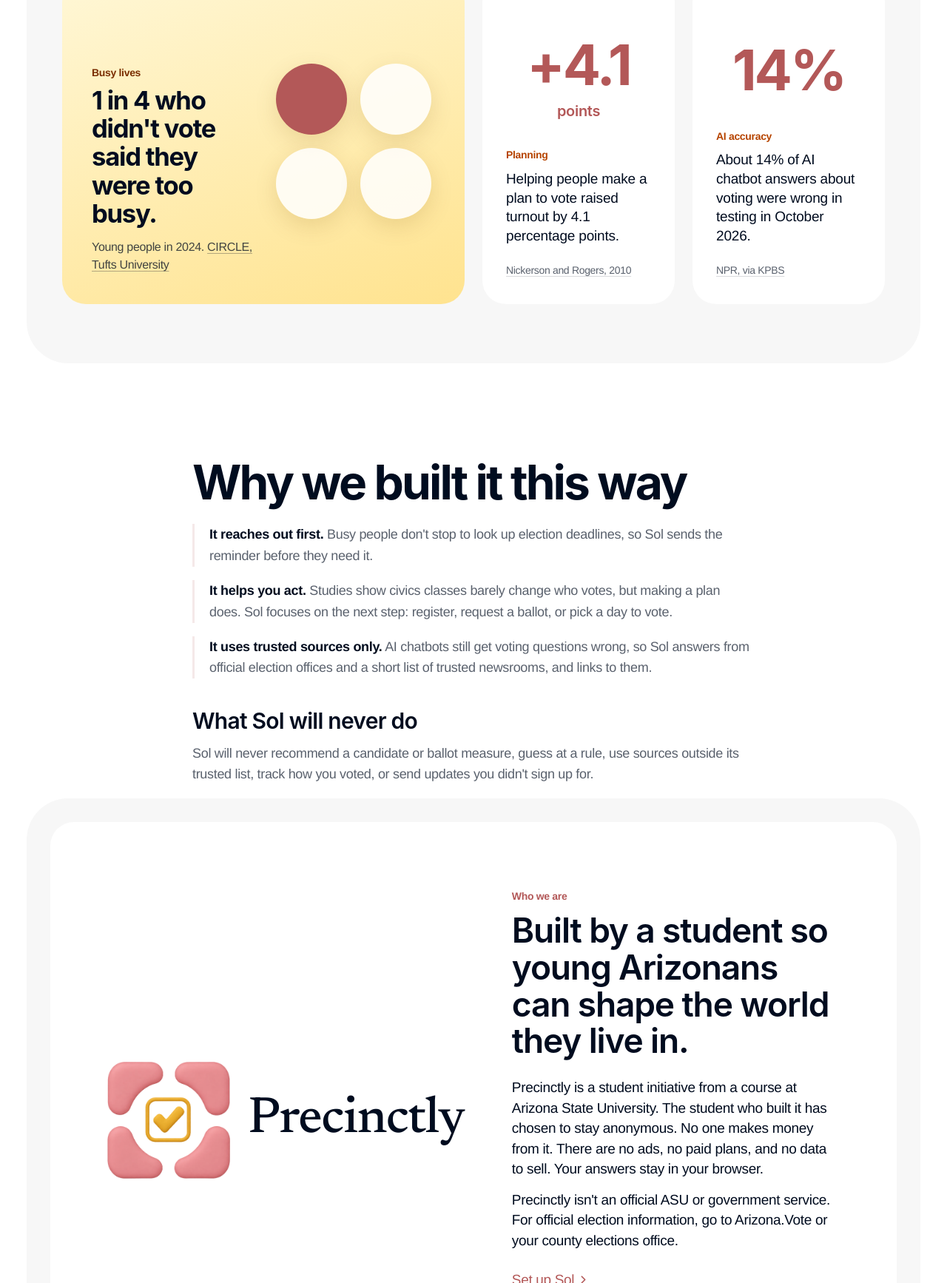
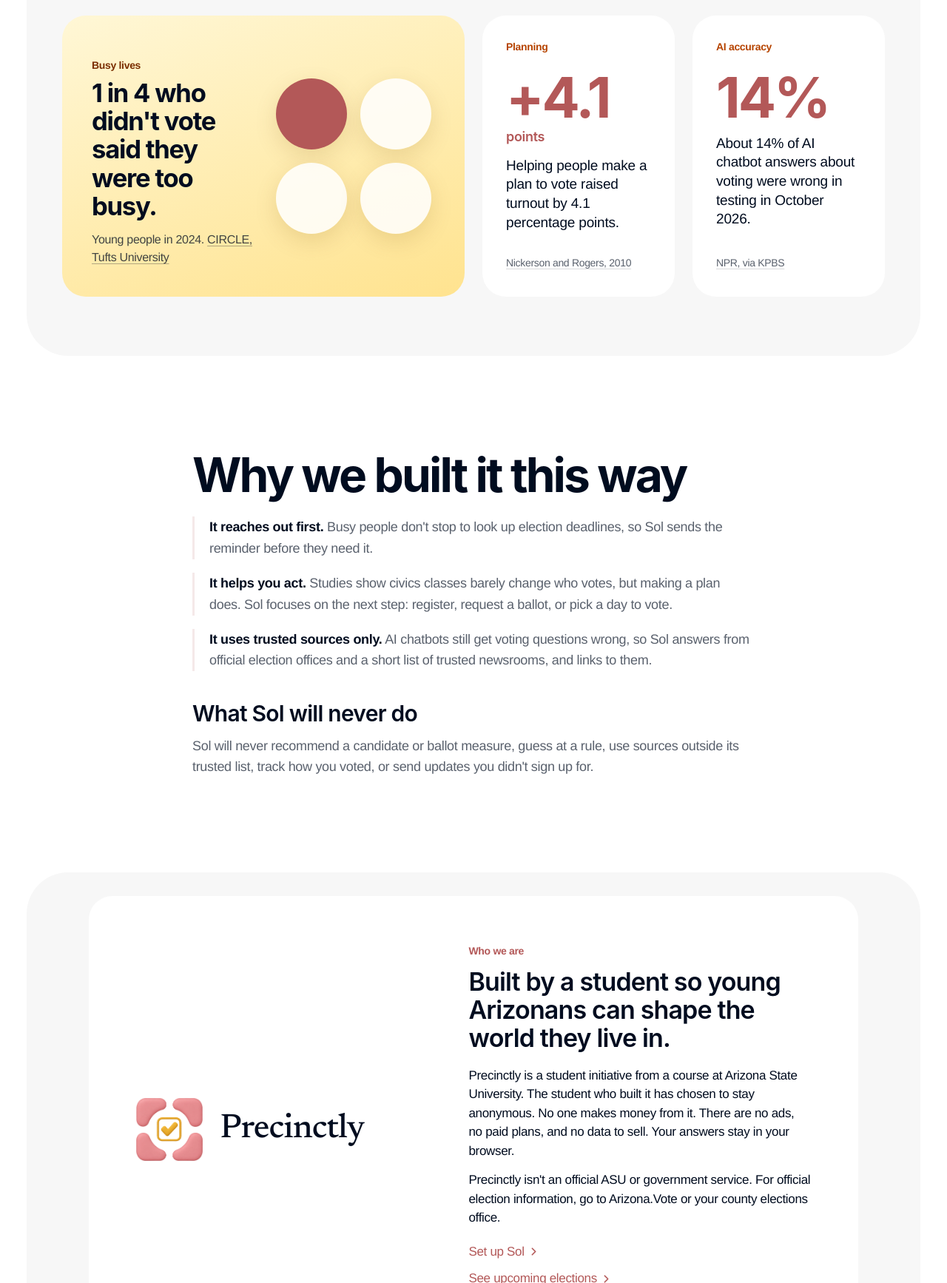
Before and after one commit to thatgulleylife/local-ballot-buddy, a plain HTML site: page docs/about.html in a window 1280 px wide. Shown: the part 2173-3907 px from the top of the page at 74% size. Drawn offline with Linux system fonts and the light colour scheme.

Commit message:
Even out About page spacing, restack stat cards, and shrink the Who we are card
Co-Authored-By: Claude Opus 5.5 <noreply@anthropic.com>

```diff
--- a/docs/about.html
+++ b/docs/about.html
@@ -52,14 +52,14 @@
     </div>
     <div class="stat-grid">
       <figure class="sc">
-        <div class="sc-visual" aria-hidden="true"><span class="sc-num">23%</span></div>
         <p class="sc-eyebrow">Registration</p>
+        <div class="sc-visual"><span class="sc-num">23%</span></div>
         <p class="sc-title">of unregistered young people missed the deadline or didn't know how to register.</p>
         <figcaption><a class="sc-src" href="https://circle.tufts.edu/latest-research/barriers-and-hardships-why-some-youth-didnt-vote-2024" target="_blank" rel="noopener">CIRCLE, Tufts University</a></figcaption>
       </figure>
       <figure class="sc">
-        <div class="sc-visual" aria-hidden="true"><span class="sc-num">60%</span></div>
         <p class="sc-eyebrow">News</p>
+        <div class="sc-visual"><span class="sc-num">60%</span></div>
         <p class="sc-title">of 18 to 24 year olds worry about what's real and what's fake online.</p>
         <figcaption><a class="sc-src" href="https://reutersinstitute.politics.ox.ac.uk/sites/default/files/2026-03/Young_people_and_the_news.pdf" target="_blank" rel="noopener">Reuters Institute, 2026</a></figcaption>
       </figure>
@@ -83,14 +83,14 @@
         </div>
       </figure>
       <figure class="sc">
-        <div class="sc-visual" aria-hidden="true"><span class="sc-num">+4.1</span><span class="sc-unit">points</span></div>
         <p class="sc-eyebrow">Planning</p>
+        <div class="sc-visual"><span class="sc-num">+4.1</span><span class="sc-unit">points</span></div>
         <p class="sc-title">Helping people make a plan to vote raised turnout by 4.1 percentage points.</p>
         <figcaption><a class="sc-src" href="https://toddrogers.scholars.harvard.edu/publications/do-you-have-voting-plan-implementation-intentions-voter-turnout-and-organic" target="_blank" rel="noopener">Nickerson and Rogers, 2010</a></figcaption>
       </figure>
       <figure class="sc">
-        <div class="sc-visual" aria-hidden="true"><span class="sc-num">14%</span></div>
         <p class="sc-eyebrow">AI accuracy</p>
+        <div class="sc-visual"><span class="sc-num">14%</span></div>
         <p class="sc-title">About 14% of AI chatbot answers about voting were wrong in testing in October 2026.</p>
         <figcaption><a class="sc-src" href="https://www.kpbs.org/news/science-technology/2026/11/02/ai-chatbots-are-becoming-political-advisers-their-answers-can-mislead-voters" target="_blank" rel="noopener">NPR, via KPBS</a></figcaption>
       </figure>
--- a/docs/styles.css
+++ b/docs/styles.css
@@ -652,14 +652,14 @@ body.has-countdown { padding-bottom: 96px; }
 .cal-link { color: #0a64d8; font-weight: 500; }
 
 /* About page: research stats as a bento card grid */
+.stat-band, .who-band { margin-top: var(--section); }
 .stat-band { background: var(--surface); border-radius: var(--r-xl); padding: 80px clamp(16px, 4vw, 48px); max-width: var(--container); margin-left: auto; margin-right: auto; }
 .stat-grid { display: grid; grid-template-columns: repeat(4, minmax(0, 1fr)); gap: 24px; }
-.sc { margin: 0; background: var(--bg); border-radius: var(--r-l); padding: 32px 32px 34px; display: flex; flex-direction: column; min-height: 440px; }
-.sc-visual { flex: 1; display: flex; align-items: baseline; justify-content: center; gap: 6px; padding: 40px 0 28px; }
-.sc-visual { align-items: center; flex-direction: column; justify-content: center; }
+.sc { margin: 0; background: var(--bg); border-radius: var(--r-l); padding: 32px 32px 34px; display: flex; flex-direction: column; min-height: 380px; }
+.sc-visual { display: flex; flex-direction: column; align-items: flex-start; gap: 2px; margin: 18px 0 12px; }
 .sc-num { font-family: var(--font-display); font-weight: 700; letter-spacing: -0.04em; font-size: clamp(56px, 6vw, 76px); line-height: 1; color: var(--navy); }
-.sc-unit { font-family: var(--font-display); font-weight: 600; font-size: 20px; color: var(--navy); margin-top: 4px; }
-.sc-eyebrow { margin: 0 0 8px; font-size: var(--body-s); font-weight: 600; color: #b64400; }
+.sc-unit { font-family: var(--font-display); font-weight: 600; font-size: 18px; color: var(--navy); }
+.sc-eyebrow { margin: 0; font-size: var(--body-s); font-weight: 600; color: #b64400; }
 .sc-title { margin: 0 0 24px; font-size: 19px; line-height: 1.35; font-weight: 500; color: var(--ink); letter-spacing: -0.01em; }
 .sc figcaption { margin-top: auto; font-size: var(--body-s); }
 .sc-src { color: var(--ink-2); text-decoration: underline; text-underline-offset: 3px; text-decoration-color: var(--ink-4); }
@@ -667,7 +667,7 @@ body.has-countdown { padding-bottom: 96px; }
 
 .sc-feature { grid-column: span 2; display: grid; grid-template-columns: 1fr 1fr; gap: 24px; padding: 40px; color: #000c1f; }
 .sc-feature .sc-copy { align-self: end; }
-.sc-feature .sc-eyebrow { color: #7a2e00; }
+.sc-feature .sc-eyebrow { color: #7a2e00; margin-bottom: 8px; }
 .sc-big { font-family: var(--font-display); font-weight: 700; letter-spacing: -0.035em; font-size: clamp(28px, 2.7vw, 35px); line-height: 1.1; margin: 0 0 14px; color: #000c1f; }
 .sc-sub { margin: 0; font-size: var(--body-m); color: rgba(0, 12, 31, 0.75); }
 .sc-feature .sc-src { color: rgba(0, 12, 31, 0.75); text-decoration-color: rgba(0, 12, 31, 0.3); }
@@ -698,7 +698,6 @@ body.has-countdown { padding-bottom: 96px; }
   .stat-band { border-radius: var(--r-l); padding: 56px 16px; }
   .stat-grid { grid-template-columns: 1fr; gap: 16px; }
   .sc { min-height: 0; padding: 28px; }
-  .sc-visual { padding: 20px 0 24px; }
   .sc-feature { grid-column: auto; grid-template-columns: 1fr; padding: 28px; }
   .sc-feature .sc-copy, .sc-yellow .sc-dots, .sc-bars { grid-column: 1; grid-row: auto; }
   .sc-bars { min-height: 0; height: 240px; } .sc-bar { min-height: 0; }
@@ -710,15 +709,15 @@ body.has-countdown { padding-bottom: 96px; }
 
 /* About page: Who we are, as a logo and copy card */
 .who-band { background: var(--surface); border-radius: var(--r-xl); padding: clamp(16px, 3vw, 32px); max-width: var(--container); margin-left: auto; margin-right: auto; }
-.who-card { background: var(--bg); border-radius: var(--r-l); display: grid; grid-template-columns: 5fr 6fr; gap: clamp(32px, 5vw, 72px); align-items: center; padding: clamp(40px, 7vw, 110px) clamp(28px, 6vw, 96px); }
+.who-card { background: var(--bg); border-radius: var(--r-l); display: grid; grid-template-columns: 5fr 6fr; gap: clamp(32px, 5vw, 72px); align-items: center; padding: clamp(36px, 5vw, 64px) clamp(28px, 5vw, 72px); max-width: 1040px; margin: 0 auto; }
 .who-logo { display: flex; align-items: center; gap: clamp(14px, 2vw, 24px); }
-.who-logo img { width: clamp(96px, 13vw, 170px); height: auto; flex: none; }
-.who-word { font-family: var(--font-brand); font-weight: 500; font-size: clamp(40px, 5.4vw, 72px); letter-spacing: -0.02em; color: var(--ink); line-height: 1; }
+.who-logo img { width: clamp(64px, 7vw, 92px); height: auto; flex: none; }
+.who-word { font-family: var(--font-brand); font-weight: 500; font-size: clamp(32px, 3.6vw, 46px); letter-spacing: -0.02em; color: var(--ink); line-height: 1; }
 .who-copy .who-eyebrow { margin: 0 0 12px; font-size: var(--body-s); font-weight: 600; color: var(--navy); }
-.who-copy h2 { font-family: var(--font-display); font-weight: 600; letter-spacing: -0.025em; font-size: clamp(30px, 3.6vw, 48px); line-height: 1.08; margin: 0 0 24px; color: var(--ink); }
-.who-copy p { font-size: 19px; line-height: 1.45; color: var(--ink); margin: 0 0 14px; }
-.who-links { display: grid; gap: 12px; margin-top: 24px; }
-.who-links a { display: inline-flex; align-items: center; gap: 4px; font-size: 19px; color: var(--navy); text-decoration: none; width: fit-content; }
+.who-copy h2 { font-family: var(--font-display); font-weight: 600; letter-spacing: -0.025em; font-size: clamp(26px, 2.8vw, 34px); line-height: 1.12; margin: 0 0 18px; color: var(--ink); }
+.who-copy p { font-size: 17px; line-height: 1.5; color: var(--ink); margin: 0 0 14px; }
+.who-links { display: grid; gap: 10px; margin-top: 20px; }
+.who-links a { display: inline-flex; align-items: center; gap: 4px; font-size: 17px; color: var(--navy); text-decoration: none; width: fit-content; }
 .who-links a:hover { text-decoration: underline; text-underline-offset: 3px; }
 .who-links svg { width: 17px; height: 17px; }
 @media (max-width: 860px) {
```
